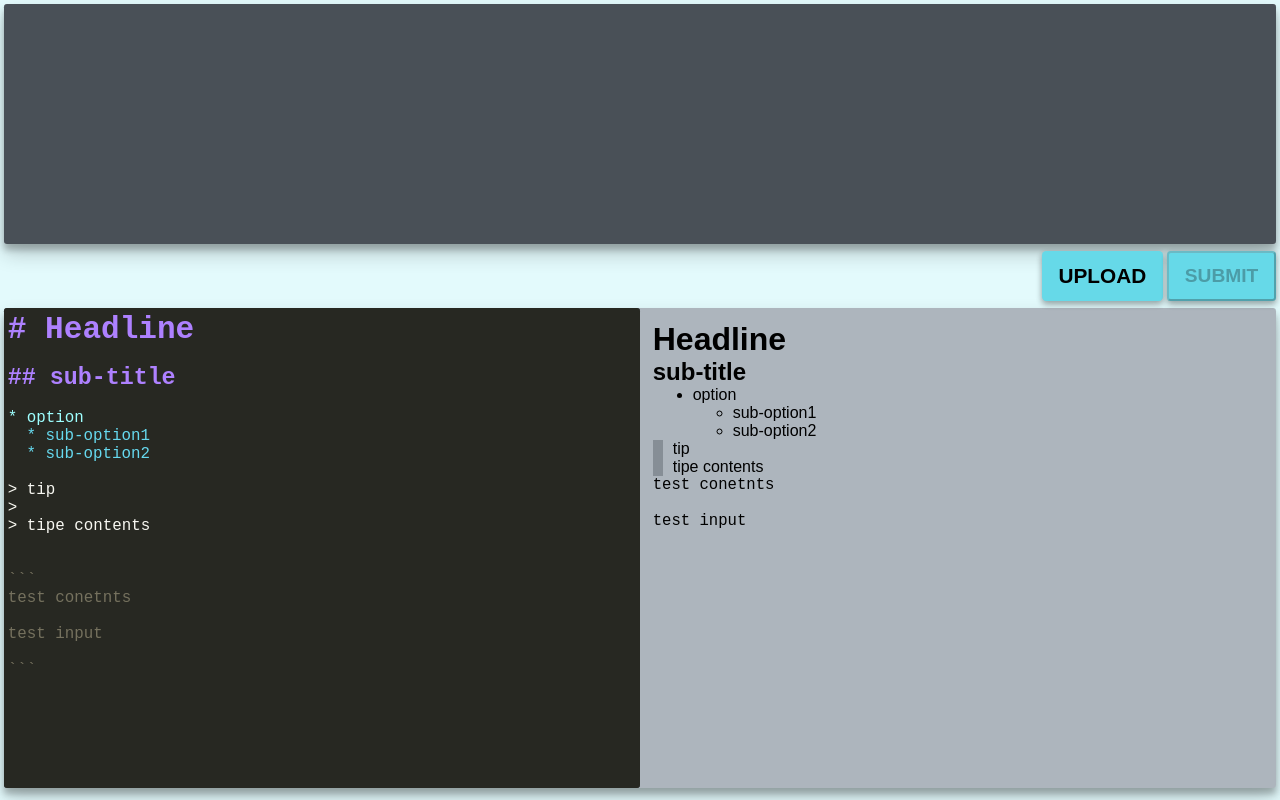
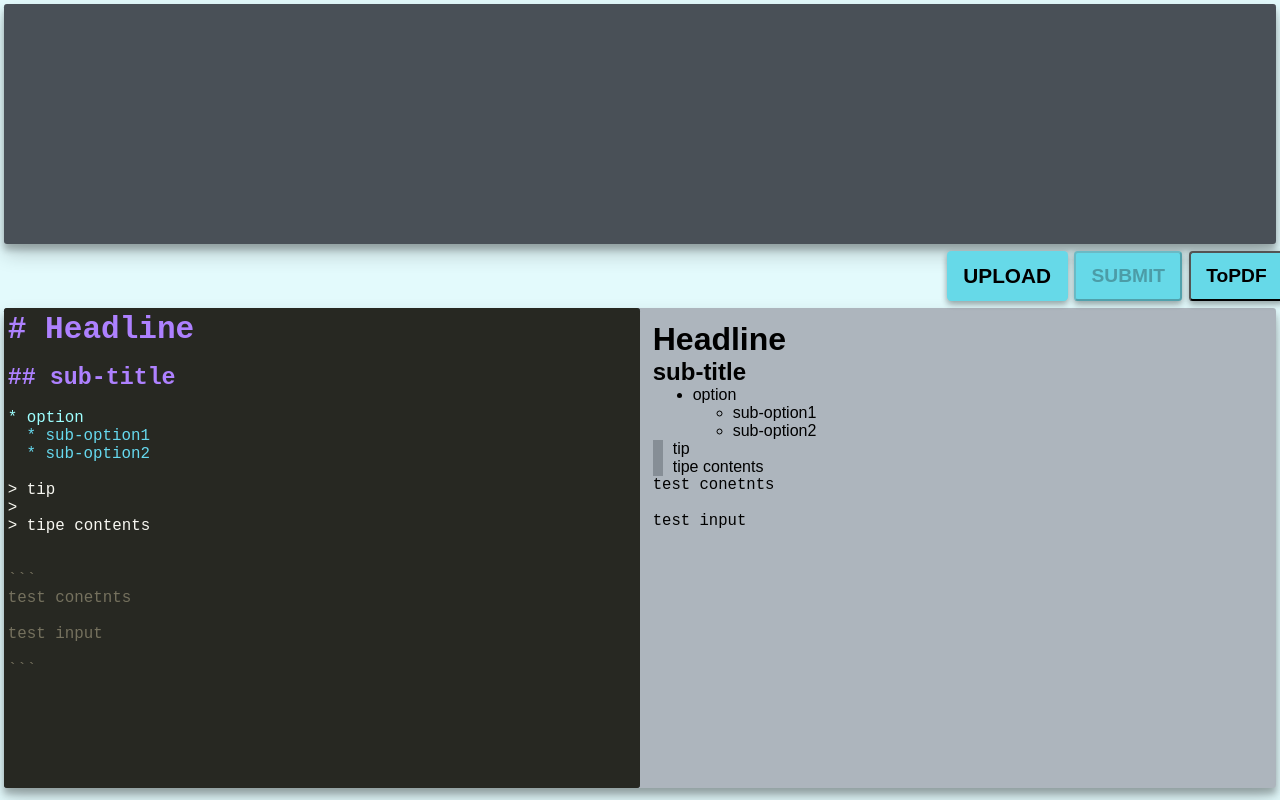
Before and after one commit to Bogglian/boggler, a React (Create React App) app: page / in a window 1280 px wide. Built offline with nearby package versions, Linux system fonts and the light colour scheme.

Commit message:
feat: Add ToPDF button

```diff
--- a/package.json
+++ b/package.json
@@ -23,7 +23,7 @@
     "styled-components": "^4.1.3"
   },
   "scripts": {
-    "start": "concurrently \"yarn nodemon ./src/server/server.js \" \"yarn dev\"",
+    "start": "concurrently \"yarn nodemon ./src/server/index.js \" \"yarn dev\"",
     "build": "react-scripts build",
     "test": "react-scripts test",
     "eject": "react-scripts eject",
--- a/src/components/InputFileForm/index.js
+++ b/src/components/InputFileForm/index.js
@@ -4,7 +4,7 @@ import { AudioProgressbar } from '../AudioProgressbar';
 
 class InputFileForm extends Component {
   render() {
-    const { file, onChange, onClick, progress } = this.props;
+    const { file, onChange, onClick, onConvertToPDF, progress } = this.props;
       const submit = () => {
         if(!file||progress){
           return(
@@ -59,6 +59,12 @@ class InputFileForm extends Component {
             <label htmlFor="file-upload">UPLOAD</label>
             {fileUpload()}
             {submit()}
+            <StyledInput
+              id="file-submit"
+              type="button"
+              value="ToPDF"
+              onClick={onConvertToPDF}
+            />
           </form>
           <AudioProgressbar className={progress ? '-stt ' : 'none'} />
         </ButtonLayout>
--- a/src/containers/TestContainer.js
+++ b/src/containers/TestContainer.js
@@ -80,6 +80,7 @@ class TestContainer extends Component {
           progress={progress}
           onChange={this.onChangeFile}
           onClick={this.onFileSubmit}
+          onConvertToPDF={this.onConvertToPDF}
         />
         <MarkdownContainer
           input={input}
```
